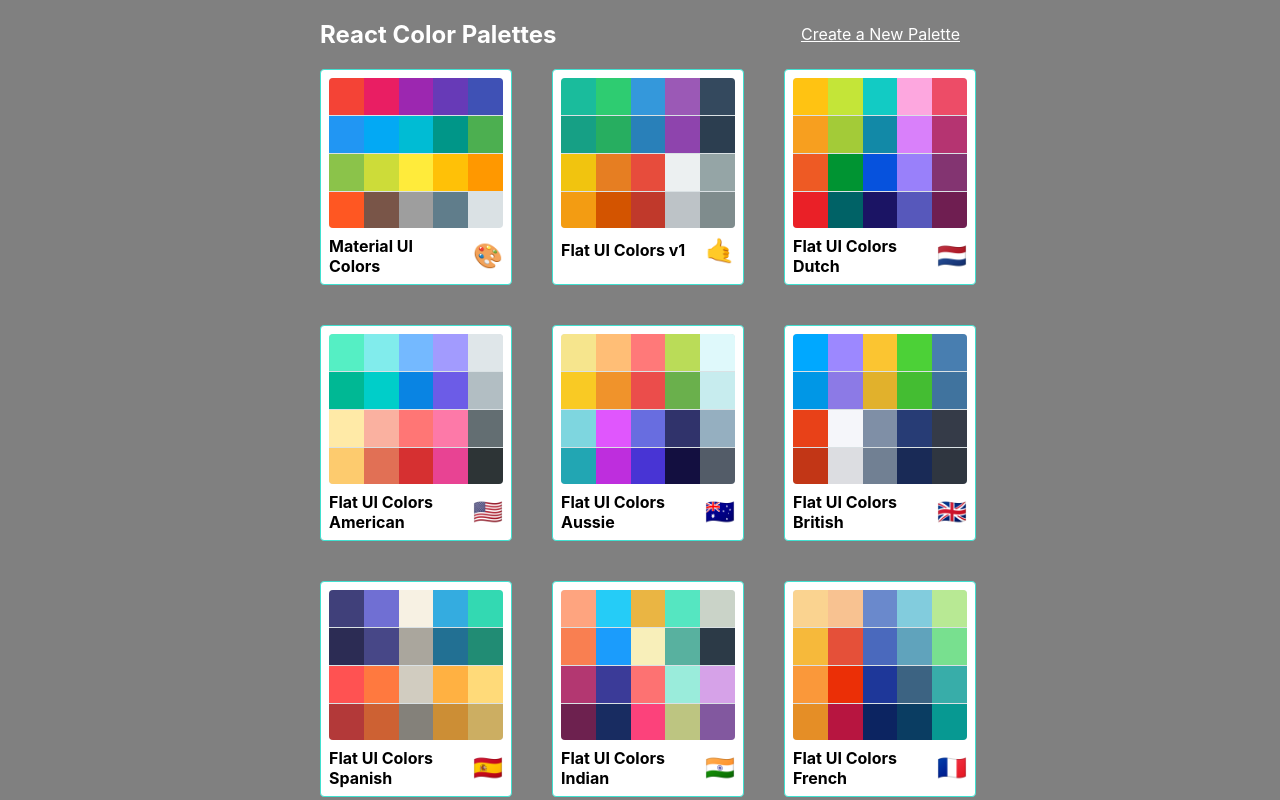
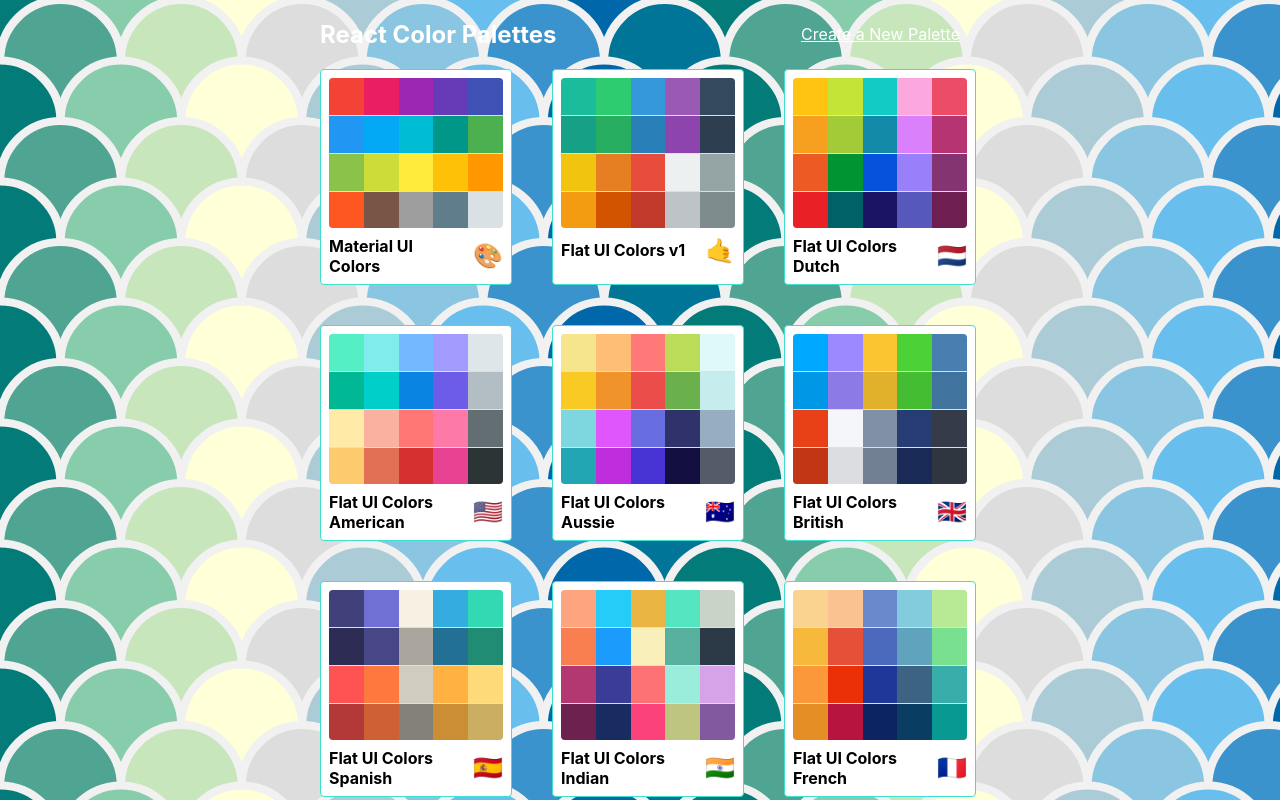
Before and after one commit to yunshine/React-Color-Palettes, a React (Create React App) app: page / in a window 1280 px wide. Built offline with nearby package versions, Linux system fonts and the light colour scheme.

Commit message:
Added a new svg background

```diff
--- a/src/styles/PaletteListStyles.js
+++ b/src/styles/PaletteListStyles.js
@@ -1,5 +1,6 @@
 // import { withTheme, withStyles } from "@material-ui/styles";
 import sizes from "./sizes";
+import background from "./background.svg";
 
 export default {
   root: {
@@ -8,6 +9,10 @@ export default {
     display: "flex",
     alignItems: "flex-start",
     justifyContent: "center",
+    backgroundColor: "blue",
+     /* background by SVGBackgrounds.com */
+    backgroundImage: `url(${background})`,
+    overflow: "scroll",
   },
   container: {
     width: "50%",
@@ -43,7 +48,7 @@ export default {
     },
     [sizes.down("xs")]: {
       gridTemplateColumns: "repeat(1, 100%)",
-      gridGap: "1rem",
+      gridGap: "1.4rem",
     },
   },
 };
```
Also changed, not shown: src/styles/background.svg (added).
